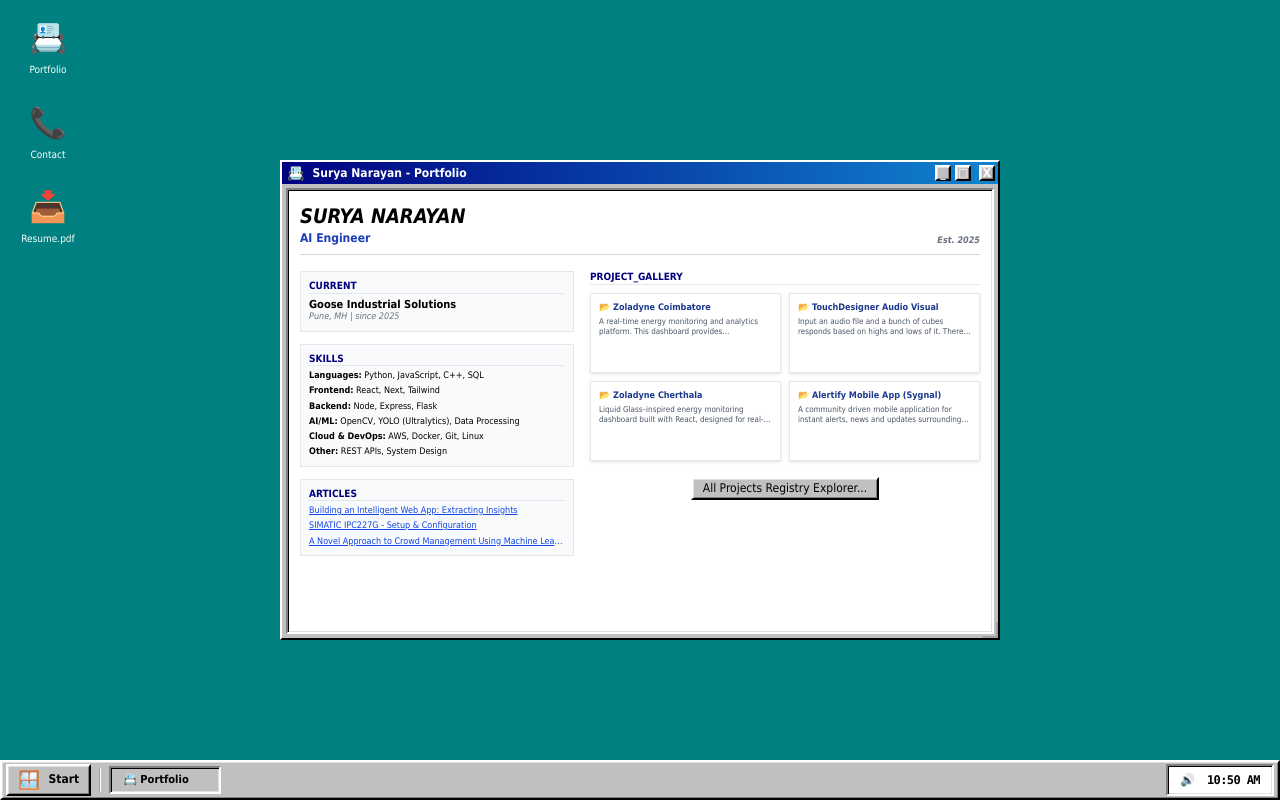
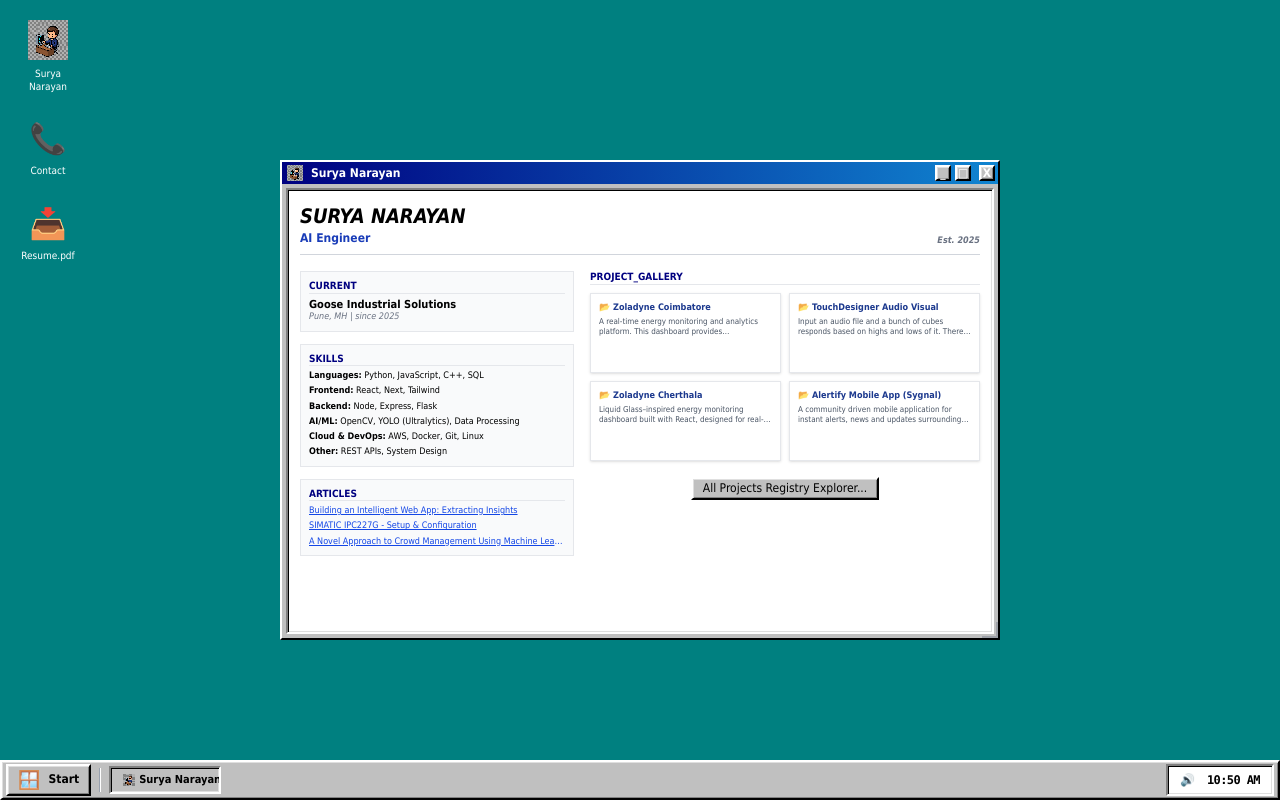
Before and after one commit to Soorya-Narayan/Portfolio-reworked, a React app: page / in a window 1280 px wide. Built offline with nearby package versions, Linux system fonts and the light colour scheme; the HTML template or start-up script is replaced by a standard one.

Commit message:
style: rename portfolio to Surya Narayan and add custom pixel-art logo

```diff
--- a/src/App.jsx
+++ b/src/App.jsx
@@ -200,8 +200,10 @@ function App() {
       <div className="flex-1 relative p-4 overflow-hidden" onClick={() => { setStartMenuOpen(false); if (shutDownPhase === 1) setShutDownPhase(0); }}>
         <div className="flex flex-col gap-6 h-full flex-wrap content-start">
           <div className="flex flex-col items-center gap-1 cursor-pointer w-16 group" onClick={(e) => { e.stopPropagation(); toggleWindow('portfolio', true); }}>
-            <div className="p-1 group-hover:bg-blue-900/30 text-3xl">📇</div>
-            <span className="text-[10px] text-white text-center px-1 leading-tight group-hover:bg-[#000080] group-hover:outline-dotted group-hover:outline-1">Portfolio</span>
+            <div className="p-1 group-hover:bg-blue-900/30 w-12 h-12 flex items-center justify-center">
+              <img src="/profile_logo.png" className="w-10 h-10 object-contain" alt="Logo" />
+            </div>
+            <span className="text-[10px] text-white text-center px-1 leading-tight group-hover:bg-[#000080] group-hover:outline-dotted group-hover:outline-1">Surya Narayan</span>
           </div>
           <div className="flex flex-col items-center gap-1 cursor-pointer w-16 group" onClick={(e) => { e.stopPropagation(); toggleWindow('contact', true); }}>
             <div className="p-1 group-hover:bg-blue-900/30 text-3xl">📞</div>
@@ -245,7 +247,13 @@ function App() {
 
         {/* Portfolio Window */}
         {windows.portfolio && (
-          <Window title="Surya Narayan - Portfolio" icon="📇" initialWidth={720} initialHeight={480} onClose={() => toggleWindow('portfolio', false)}>
+          <Window
+            title="Surya Narayan"
+            icon={<img src="/profile_logo.png" className="w-4 h-4 object-contain inline-block" alt="logo" />}
+            initialWidth={720}
+            initialHeight={480}
+            onClose={() => toggleWindow('portfolio', false)}
+          >
             <div className="space-y-4">
               <header className="flex justify-between items-end border-b border-gray-300 pb-2">
                 <div><h1 className="text-xl font-black uppercase italic">Surya Narayan</h1><p className="text-blue-800 font-bold text-xs">AI Engineer</p></div>
@@ -388,7 +396,7 @@ function App() {
             <div className="w-6 bg-[#808080] flex items-end justify-center py-2"><span className="text-white font-bold [writing-mode:vertical-lr] rotate-180 uppercase text-[10px] tracking-widest">Windows 95</span></div>
             <div className="flex-1 bg-[#c0c0c0] py-1 shadow-inner">
               {[
-                { icon: '📇', name: 'Portfolio', win: 'portfolio' },
+                { icon: <img src="/profile_logo.png" className="w-5 h-5 object-contain" alt="logo" />, name: 'Surya Narayan', win: 'portfolio' },
                 { icon: '📥', name: 'Resume', win: 'resume' },
                 { icon: '📞', name: 'Contact', win: 'contact' },
                 { icon: '🎮', name: 'Games', win: 'games' },
@@ -415,7 +423,20 @@ function App() {
         </button>
         <div className="w-[2px] h-6 bg-gray-400 mx-1 border-r border-white"></div>
         <div className="flex-1 flex gap-1 h-full py-1 overflow-hidden">
-          {Object.entries(windows).map(([name, val]) => (val && typeof val === 'boolean' && <div key={name} onClick={() => toggleWindow(name, true)} className="win-inset !bg-[#c0c0c0] flex items-center px-3 text-[11px] font-bold w-28 h-full border-t-black border-l-black border-r-white border-b-white truncate cursor-pointer active:pt-1 active:pl-4 transition-all">{name === 'portfolio' ? '📇 Portfolio' : name.charAt(0).toUpperCase() + name.slice(1)}</div>))}
+          {Object.entries(windows).map(([name, val]) => (val && typeof val === 'boolean' &&
+            <div
+              key={name}
+              onClick={() => toggleWindow(name, true)}
+              className="win-inset !bg-[#c0c0c0] flex items-center px-3 text-[11px] font-bold w-28 h-full border-t-black border-l-black border-r-white border-b-white truncate cursor-pointer active:pt-1 active:pl-4 transition-all"
+            >
+              {name === 'portfolio' ? (
+                <div className="flex items-center gap-1">
+                  <img src="/profile_logo.png" className="w-3 h-3 object-contain" alt="logo" />
+                  <span>Surya Narayan</span>
+                </div>
+              ) : name.charAt(0).toUpperCase() + name.slice(1)}
+            </div>
+          ))}
         </div>
         {showClock && <div className="win-inset px-3 h-8 flex items-center gap-3 text-xs bg-[#c0c0c0] shrink-0 shadow-inner"><span>🔊</span><span className="font-bold font-mono tracking-tighter">{time.toLocaleTimeString([], { hour: '2-digit', minute: '2-digit' })}</span></div>}
       </div>
```
Also changed, not shown: public/profile_logo.png (added).
